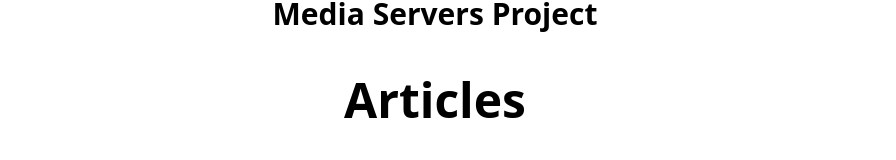
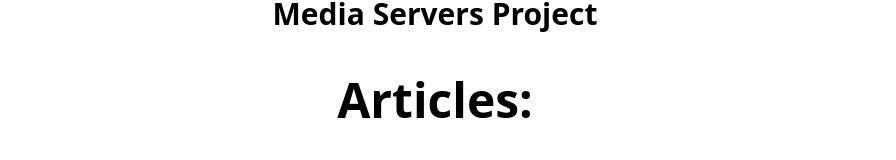
Before and after one commit to PranoSA/New-Portfolio-Site, a Next.js app: page / in a window 1280 px wide. Shown: the part 512-672 px from the top of the page, without its empty margins (205-1101 px from the left). Built offline with nearby package versions, Linux system fonts and the light colour scheme.

Commit message:
add : to Articles

```diff
--- a/src/app/page.tsx
+++ b/src/app/page.tsx
@@ -130,7 +130,7 @@ export default function Home() {
         </div>
 
         <div className="w-full w p-4 text-center min-h-20">
-          <h1 className="w-full text-5xl font-bold "> Articles </h1>
+          <h1 className="w-full text-5xl font-bold "> Articles: </h1>
         </div>
 
         <div className="w-full md:w-2/3 p-20 flex flex-wrap p-4 text-center min-h-20 cursor-pointer hover:bg-blue-100 hover:shadow-lg transform hover:scale-105 transition-all duration-200 ease-in-out">
```
